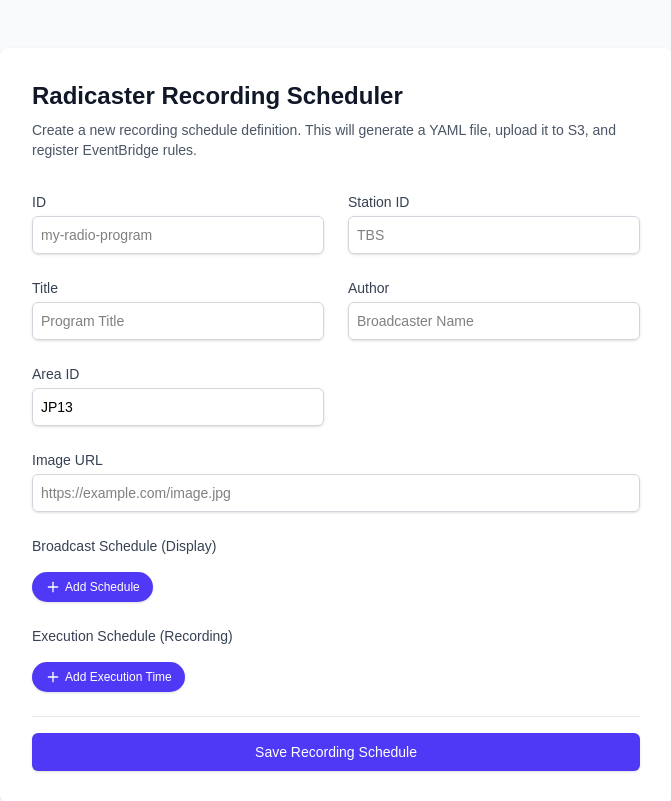
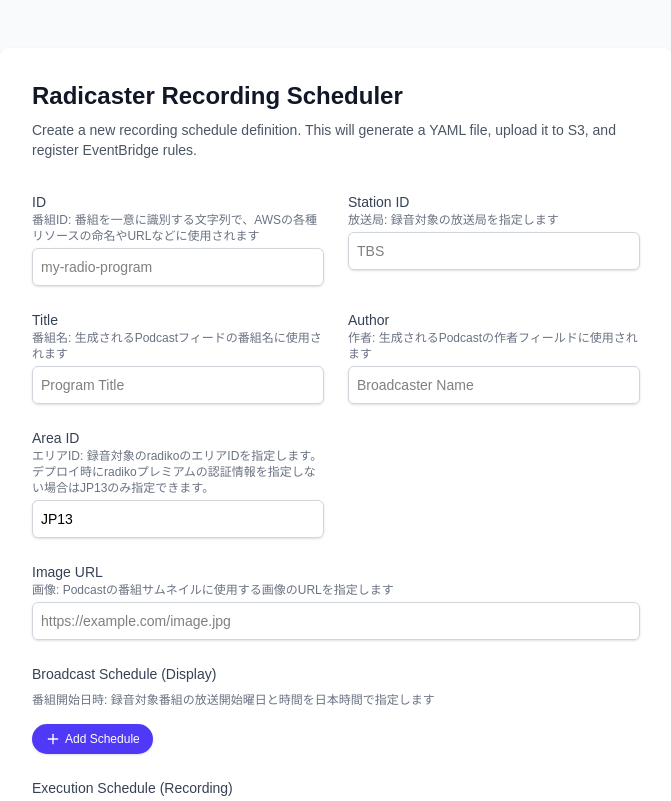
Before and after one commit to mtmtcode/radicaster, a Next.js app in the folder web/: page / in a window 1280 px wide. Shown: the top 801 px of the page, without its empty margins (304-975 px from the left). Built offline with nearby package versions, Linux system fonts and the light colour scheme.

Commit message:
入力欄に説明テキストを追加

```diff
--- a/web/app/page.tsx
+++ b/web/app/page.tsx
@@ -108,6 +108,7 @@ export default function Home() {
           <div className="grid grid-cols-1 gap-6 sm:grid-cols-2">
             <div>
               <label htmlFor="id" className="block text-sm font-medium text-gray-700">ID</label>
+              <p className="text-xs text-gray-500 mb-1">番組ID: 番組を一意に識別する文字列で、AWSの各種リソースの命名やURLなどに使用されます</p>
               <input
                 type="text"
                 id="id"
@@ -120,6 +121,7 @@ export default function Home() {
 
             <div>
               <label htmlFor="station" className="block text-sm font-medium text-gray-700">Station ID</label>
+              <p className="text-xs text-gray-500 mb-1">放送局: 録音対象の放送局を指定します</p>
               <input
                 type="text"
                 id="station"
@@ -132,6 +134,7 @@ export default function Home() {
 
             <div>
               <label htmlFor="title" className="block text-sm font-medium text-gray-700">Title</label>
+              <p className="text-xs text-gray-500 mb-1">番組名: 生成されるPodcastフィードの番組名に使用されます</p>
               <input
                 type="text"
                 id="title"
@@ -144,6 +147,7 @@ export default function Home() {
 
             <div>
               <label htmlFor="author" className="block text-sm font-medium text-gray-700">Author</label>
+              <p className="text-xs text-gray-500 mb-1">作者: 生成されるPodcastの作者フィールドに使用されます</p>
               <input
                 type="text"
                 id="author"
@@ -156,6 +160,7 @@ export default function Home() {
 
             <div>
               <label htmlFor="area" className="block text-sm font-medium text-gray-700">Area ID</label>
+              <p className="text-xs text-gray-500 mb-1">エリアID: 録音対象のradikoのエリアIDを指定します。デプロイ時にradikoプレミアムの認証情報を指定しない場合はJP13のみ指定できます。</p>
               <input
                 type="text"
                 id="area"
@@ -168,6 +173,7 @@ export default function Home() {
 
             <div className="sm:col-span-2">
               <label htmlFor="image" className="block text-sm font-medium text-gray-700">Image URL</label>
+              <p className="text-xs text-gray-500 mb-1">画像: Podcastの番組サムネイルに使用する画像のURLを指定します</p>
               <input
                 type="url"
                 id="image"
@@ -181,6 +187,7 @@ export default function Home() {
 
           <div>
             <label className="block text-sm font-medium text-gray-700 mb-2">Broadcast Schedule (Display)</label>
+            <p className="text-xs text-gray-500 mb-2">番組開始日時: 録音対象番組の放送開始曜日と時間を日本時間で指定します</p>
             <div className="space-y-2">
 
 
@@ -222,6 +229,7 @@ export default function Home() {
 
           <div>
             <label className="block text-sm font-medium text-gray-700 mb-2">Execution Schedule (Recording)</label>
+            <p className="text-xs text-gray-500 mb-2">録音開始日時: 録音処理を実行する曜日と日時を日本時間で指定します。録音処理はタイムフリーのAPIを使用して行うため、番組終了後の任意の時間を指定してください。</p>
             <div className="space-y-2">
               {executionFields.map((field, index) => (
                 <div key={field.id} className="flex gap-2">
```
